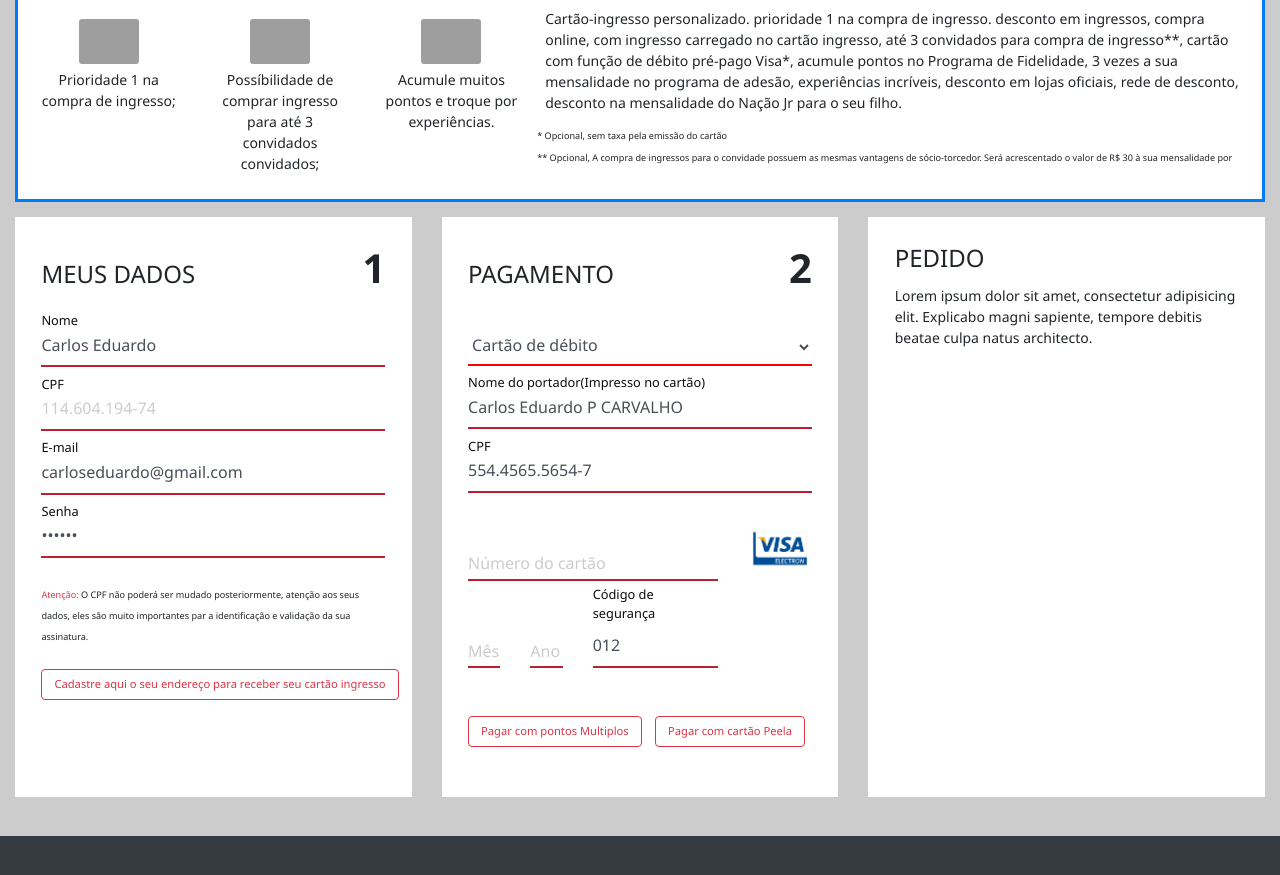
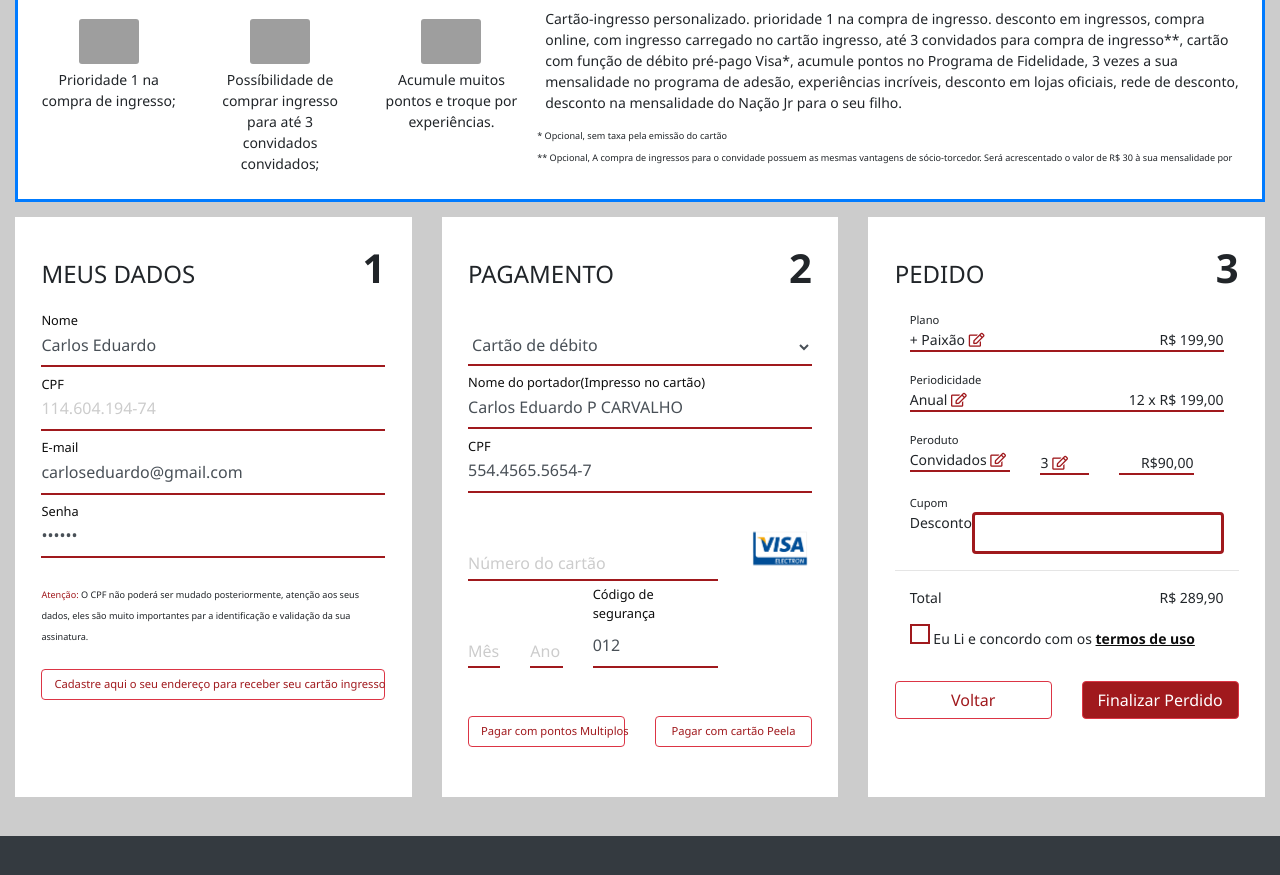
Before and after one commit to wgjr/fenglayout, a plain HTML site: page index.html in a window 1280 px wide. Shown: the part 461-1336 px from the top of the page. Drawn offline with nearby package versions, Linux system fonts and the light colour scheme; grey boxes are pictures that could not be loaded.

Commit message:
Payment, Pedido card, complet.

```diff
--- a/assets/MDB/css/mdb.css
+++ b/assets/MDB/css/mdb.css
@@ -315,13 +315,13 @@
 
 
 .md-form input[type=date]:focus:not([readonly]), .md-form input[type=datetime-local]:focus:not([readonly]), .md-form input[type=email]:focus:not([readonly]), .md-form input[type=number]:focus:not([readonly]), .md-form input[type=password]:focus:not([readonly]), .md-form input[type=search-md]:focus:not([readonly]), .md-form input[type=search]:focus:not([readonly]), .md-form input[type=tel]:focus:not([readonly]), .md-form input[type=text]:focus:not([readonly]), .md-form input[type=time]:focus:not([readonly]), .md-form input[type=url]:focus:not([readonly]), .md-form textarea.md-textarea:focus:not([readonly]) {
-  -webkit-box-shadow: 0 1px 0 0 #bd2130;
-  box-shadow: 0 1px 0 0 #bd2130;
-  border-bottom: 1px solid #bd2130;
+  -webkit-box-shadow: 0 1px 0 0 #a0191d;
+  box-shadow: 0 1px 0 0 #a0191d;
+  border-bottom: 1px solid #a0191d;
 }
 
 .md-form input[type=date], .md-form input[type=datetime-local], .md-form input[type=email], .md-form input[type=number], .md-form input[type=password], .md-form input[type=search-md], .md-form input[type=search], .md-form input[type=tel], .md-form input[type=text], .md-form input[type=time], .md-form input[type=url], .md-form textarea.md-textarea {
-  border-bottom: 2px solid #bd2130;
+  border-bottom: 2px solid #a0191d;
 }
 
 .md-form input[type=date]:focus:not([readonly])+label, .md-form input[type=datetime-local]:focus:not([readonly])+label, .md-form input[type=email]:focus:not([readonly])+label, .md-form input[type=number]:focus:not([readonly])+label, .md-form input[type=password]:focus:not([readonly])+label, .md-form input[type=search-md]:focus:not([readonly])+label, .md-form input[type=search]:focus:not([readonly])+label, .md-form input[type=tel]:focus:not([readonly])+label, .md-form input[type=text]:focus:not([readonly])+label, .md-form input[type=time]:focus:not([readonly])+label, .md-form input[type=url]:focus:not([readonly])+label, .md-form textarea.md-textarea:focus:not([readonly])+label {
--- a/assets/css/theme.css
+++ b/assets/css/theme.css
@@ -16,12 +16,47 @@ body {
   font-weight: 400;
 }
 
+a{
+  text-decoration: underline;
+  color: #0d0d0d;
+  font-weight: 700;
+}
+
+a:hover{
+  text-decoration: underline;
+  color: #a0191d;
+  font-weight: 700;
+}
+
+.text-danger{
+  color: #a0191d !important;
+}
+
+.btn-danger{
+   background: #a0191d !important;
+}
+
+.btn-outline-danger{
+  color: #a0191d !important;
+}
+
+.btn-outline-danger:hover{
+  color: #ffffff !important;
+  background: #a0191d !important;
+}
+
+
 section{
   margin-bottom: 15px;
 }
 
 .small, small {
   font-size: 65%;
+  font-weight: 400;
+}
+
+small.normal{
+  font-size: 80%;
   font-weight: 400;
 }
 
@@ -32,7 +67,7 @@ section{
 select{
   border: none !important;
   border-radius: 0 !important;
-  border-bottom: 2px red solid !important;
+  border-bottom: 2px  #a0191d solid !important;
 }
 
 #payment > div > div > div {
@@ -55,14 +90,15 @@ select{
   .card .card-custom-img img{
     max-width: 125px;}
   .card .card-custom-img .border_bot_red{
-    border-bottom: #bd2130 solid 2px;
+    border-bottom: #a0191d solid 2px;
+    margin-bottom: 5px;
   }
   .card .card-custom-img-min img{
     max-width: 60px;
   }
 
 .border_bot_red{
-  border-bottom: #bd2130 solid 2px;
+  border-bottom: #a0191d solid 2px;
 }
 
 .border_blue{
@@ -94,6 +130,36 @@ select{
   width: 0;
 }
 
+.form-control.quadrado{
+  border: solid #a0191d 3px;
+}
+.quadrado{
+  border: solid #a0191d 3px;
+}
+
+
+label input {
+  display: none; /* hide the default checkbox */
+}
+
+/* style the artificial checkbox */
+label span {
+  height: 20px;
+  width: 20px;
+  display: inline-block;
+  position: relative;
+  border: solid #a0191d 2px;
+}
+
+/* style its checked state..with a ticked icon */
+[type=checkbox]:checked + span:before {
+  content: '\2714';
+  position: absolute;
+  color: #a0191d;
+  top: -2px;
+  left: 0;
+}
+
 @media (min-width: 992px) {
   body {
     padding-top: 38px;
--- a/index.html
+++ b/index.html
@@ -223,8 +223,8 @@
                 <div class="row">
                   <div class="col-md-12">
                     <div class="md-form">
-                        <input type="text" id="form1" class="form-control" value="Carlos Eduardo">
-                        <label for="form1" >Nome</label>
+                      <input type="text" id="form1" class="form-control" value="Carlos Eduardo">
+                      <label for="form1" >Nome</label>
                     </div>
                     <div class="md-form">
                       <input type="text" id="form2" class="form-control input-mask" value="114.604.194-74">
@@ -240,10 +240,10 @@
                     </div>
                     <div class="md-form">
                       <small><span class="text-danger">Atenção: </span> O CPF não poderá ser mudado posteriormente, atenção aos
-                      seus dados, eles são muito importantes par a identificação e validação da sua assinatura.</small>
+                        seus dados, eles são muito importantes par a identificação e validação da sua assinatura.</small>
                     </div>
                     <div class="md-form">
-                      <button style="font-size: 0.7rem;" type="button" class="btn btn-outline-danger">Cadastre aqui o seu endereço para receber seu cartão ingresso</button>
+                      <button style="font-size: 0.7rem;" type="button" class="btn btn-outline-danger btn-block">Cadastre aqui o seu endereço para receber seu cartão ingresso</button>
                     </div>
                   </div>
                 </div>
@@ -321,16 +321,16 @@
                 <div class="row">
                   <div class="col-md-6">
                     <div class="md-form">
-                      <button style="font-size: 0.7rem;" type="button" class="btn btn-outline-danger">
+                      <button style="font-size: 0.7rem;" type="button" class="btn btn-outline-danger btn-block">
                         Pagar com pontos Multiplos</button>
                     </div>
                   </div>
                   <div class="col-md-6">
                     <div class="md-form">
-                      <button style="font-size: 0.7rem;" type="button" class="btn btn-outline-danger">
+                      <button style="font-size: 0.7rem;" type="button" class="btn btn-outline-danger btn-block">
                         Pagar com cartão Peela</button>
+                    </div>
                   </div>
-                </div>
                 </div>
               </form>
             </div>
@@ -341,8 +341,105 @@
       <div class="col-lg-4 col-md-12 mb-4">
         <div class="card">
           <div class="card-body">
-            <h4 class="card-title">PEDIDO</h4>
-            <p class="card-text">Lorem ipsum dolor sit amet, consectetur adipisicing elit. Explicabo magni sapiente, tempore debitis beatae culpa natus architecto.</p>
+            <h4 class="card-title">
+              <div class="d-flex">
+                <div class="mt-3">
+                  PEDIDO
+                </div>
+                <div class="ml-auto big_num ">
+                  3
+                </div>
+              </div>
+            </h4>
+            <div class="col-md-12 mt-3">
+              <small class="normal">Plano</small>
+              <div class=" border_bot_red d-flex">
+                <div class="">
+                  + Paixão <i class="far fa-edit text-danger"></i>
+                </div>
+                <div class="ml-auto ">
+                  R$ 199,90
+                </div>
+              </div>
+            </div>
+            <div class="col-md-12 mt-3">
+              <small class="normal">Periodicidade</small>
+              <div class=" border_bot_red d-flex">
+                <div class="">
+                  Anual <i class="far fa-edit text-danger"></i>
+                </div>
+                <div class="ml-auto ">
+                  12 x R$ 199,00
+                </div>
+              </div>
+            </div>
+            <div class="col-md-12 row">
+              <div class="col-md-5 mt-3">
+                <small class="normal">Peroduto</small>
+                <div class=" border_bot_red d-flex">
+                  <div class="">
+                    Convidados <i class="far fa-edit text-danger"></i>
+                  </div>
+                </div>
+              </div>
+              <div class="col-md-3 mt-3">
+                <div class=" border_bot_red d-flex mt-4">
+                  <div class="">
+                    3 <i class="far fa-edit text-danger"></i>
+                  </div>
+                </div>
+              </div>
+              <div class="col-md-4 mt-3">
+                <div class=" border_bot_red d-flex mt-4">
+                  <div class="rounded-right text-right ml-auto">
+                    R$90,00
+                  </div>
+                </div>
+              </div>
+            </div>
+            <div class="col-md-12 mt-3">
+              <small class="normal">Cupom</small>
+              <div class="  d-flex">
+                <div class="">
+                  Desconto
+                </div>
+                <div class="ml-auto ">
+                  <input type="text" class="form-control quadrado">
+                </div>
+              </div>
+            </div>
+            <hr class=" mt-3">
+            <div class="col-md-12 mt-3">
+              <div class=" d-flex">
+                <div class="">
+                  Total
+                </div>
+                <div class="ml-auto ">
+                  R$ 289,90
+                </div>
+              </div>
+            </div>
+            <div class="col-md-12 mt-3">
+              <label>
+                <input type='checkbox'>
+                <span></span>
+                Eu Li e concordo com os <a href="#">termos de uso</a>
+              </label>
+            </div>
+            <div class="row">
+              <div class="col-md-6">
+                <div class="md-form">
+                  <button type="button" class="btn btn-outline-danger btn-block">
+                    Voltar</button>
+                </div>
+              </div>
+              <div class="col-md-6">
+                <div class="md-form">
+                  <button type="button" class="btn btn-danger btn-block">
+                    Finalizar Perdido</button>
+                </div>
+              </div>
+            </div>
           </div>
         </div>
       </div>
@@ -357,7 +454,7 @@
 
 <script src="assets/jquery/jquery.min.js"></script>
 <script src="assets/bootstrap/js/bootstrap.bundle.min.js"></script>
-<script src="https://cdnjs.cloudflare.com/ajax/libs/materialize/1.0.0-beta/js/materialize.min.js"></script>
+<script src="assets/MDB/js/mdb.min.js"></script>
 </body>
 
 </html>
```
